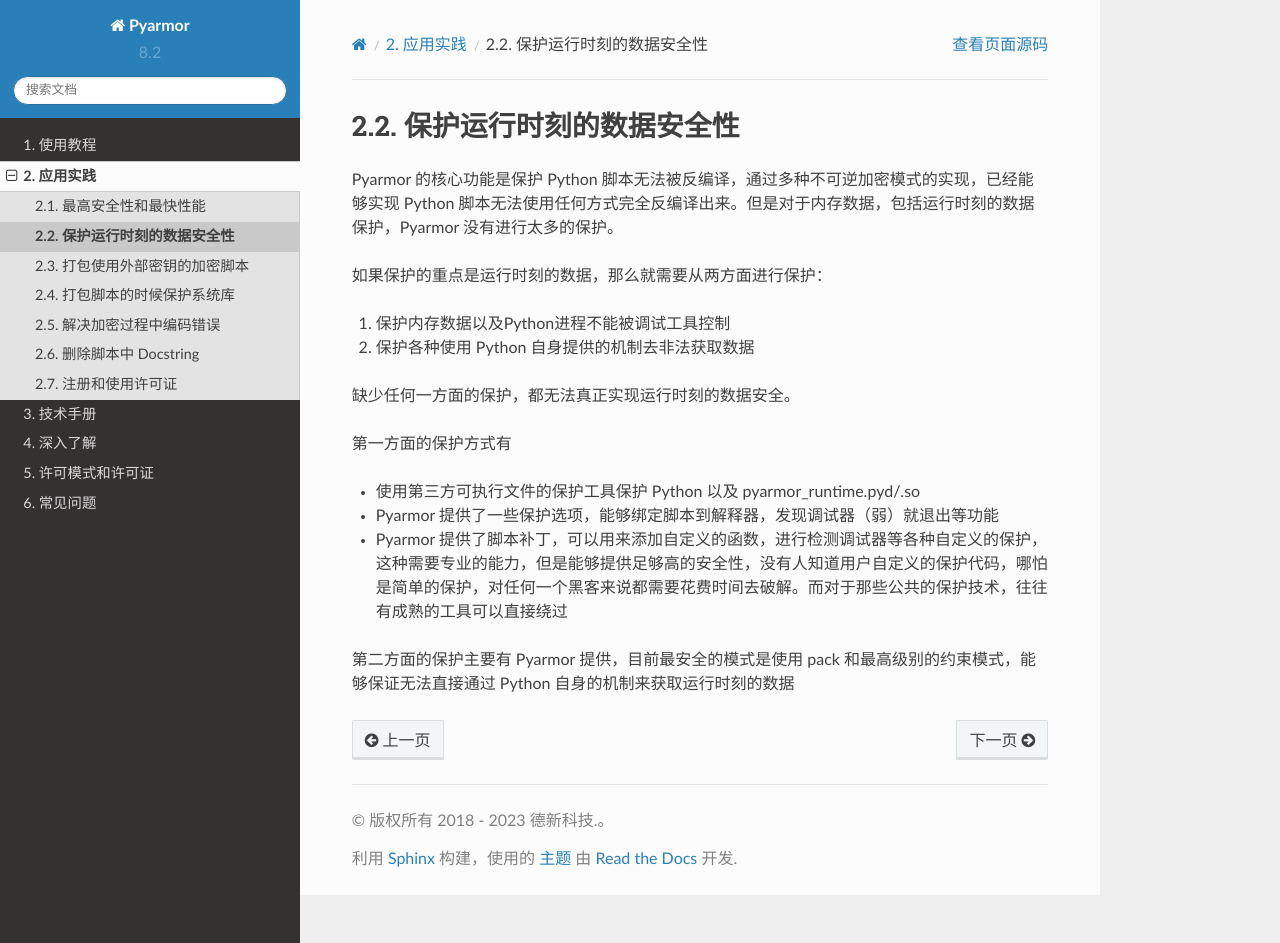
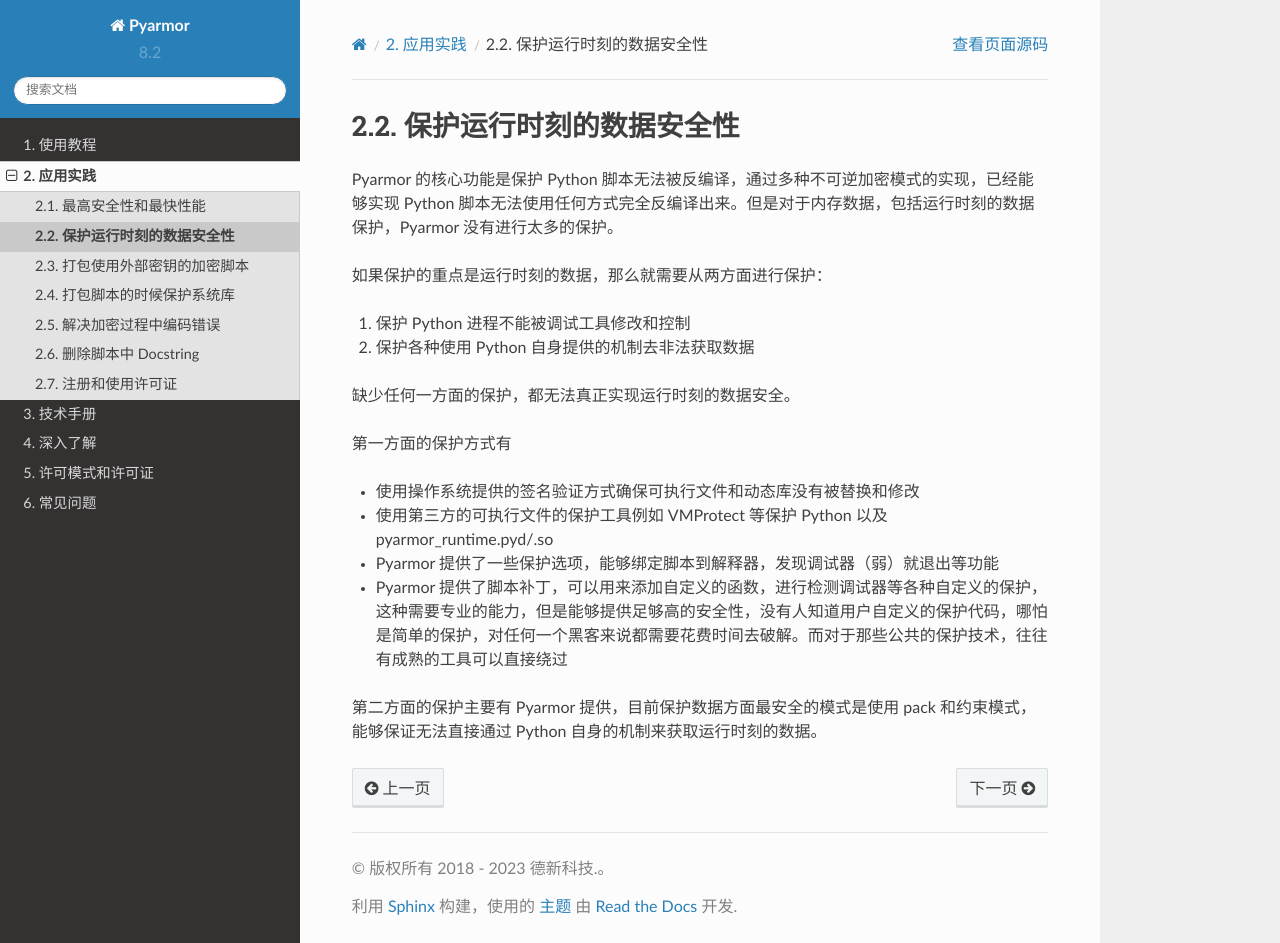
Before and after one commit to dashingsoft/pyarmor-docs-zh, a Sphinx documentation site: the page built from docs/how-to/protection.rst, in a window 1280 px wide and 943 px high. Built offline with Sphinx 7.4.7 and the Read the Docs theme 2.0.0, drawn with Linux system fonts in a browser that asks for light colours; pages that are not in the unit, such as notebooks, are missing from menus.

Commit message:
Refine doc

```diff
--- a/docs/how-to/protection.rst
+++ b/docs/how-to/protection.rst
@@ -15,17 +15,40 @@
 
 如果保护的重点是运行时刻的数据，那么就需要从两方面进行保护：
 
-1. 保护内存数据以及Python进程不能被调试工具控制
+1. 保护 Python 进程不能被调试工具修改和控制
 2. 保护各种使用 Python 自身提供的机制去非法获取数据
 
 缺少任何一方面的保护，都无法真正实现运行时刻的数据安全。
 
 第一方面的保护方式有
 
-* 使用第三方可执行文件的保护工具保护 Python 以及 pyarmor_runtime.pyd/.so
+* 使用操作系统提供的签名验证方式确保可执行文件和动态库没有被替换和修改
+* 使用第三方的可执行文件的保护工具例如 VMProtect 等保护 Python 以及 pyarmor_runtime.pyd/.so
 * Pyarmor 提供了一些保护选项，能够绑定脚本到解释器，发现调试器（弱）就退出等功能
 * Pyarmor 提供了脚本补丁，可以用来添加自定义的函数，进行检测调试器等各种自定义的保护，这种需要专业的能力，但是能够提供足够高的安全性，没有人知道用户自定义的保护代码，哪怕是简单的保护，对任何一个黑客来说都需要花费时间去破解。而对于那些公共的保护技术，往往有成熟的工具可以直接绕过
 
-第二方面的保护主要有 Pyarmor 提供，目前最安全的模式是使用 pack 和最高级别的约束模式，能够保证无法直接通过 Python 自身的机制来获取运行时刻的数据
+第二方面的保护主要有 Pyarmor 提供，目前保护数据方面最安全的模式是使用 pack 和约束模式，能够保证无法直接通过 Python 自身的机制来获取运行时刻的数据。
+
+..
+  首先是使用 PyInstaller 打包并配置加密环境::
+
+      $ pyinstaller foo.py
+
+      $ pyarmor cfg protect_system_package=1
+      $ pyarmor cfg check_debugger=1
+      $ pyarmor cfg self_contained=1
+      $ pyarmor cfg bind_interps="xxxx"
+
+  对于 Windows 平台，直接使用下面的命令进行保护::
+
+      $ pyarmor gen --pack dist/foo --enable-themida foo.py
+
+  一般不需要在使用其他第三方保护工具，当然如果能够满足性能需求，也可以使用第三方保护工具来进一步增加安全性。
+
+  对于其他平台，使用下面的命令加密脚本::
+
+      $ pyarmor gen --pack dist/foo foo.py
+
+  然后使用第三方的可执行文件保护工具来保护生成的可执行文件和动态库。
 
 .. include:: ../_common_definitions.txt
```
